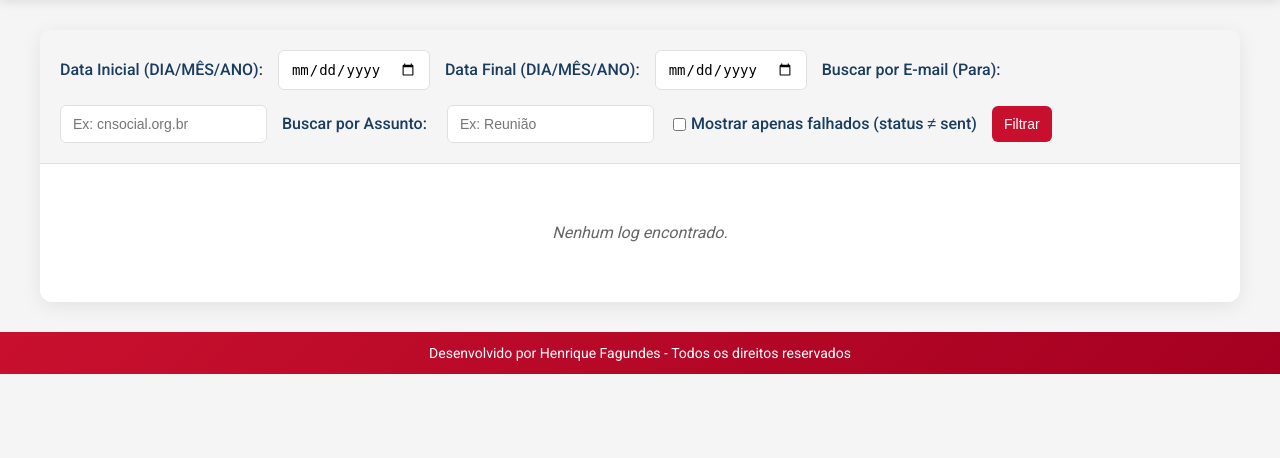
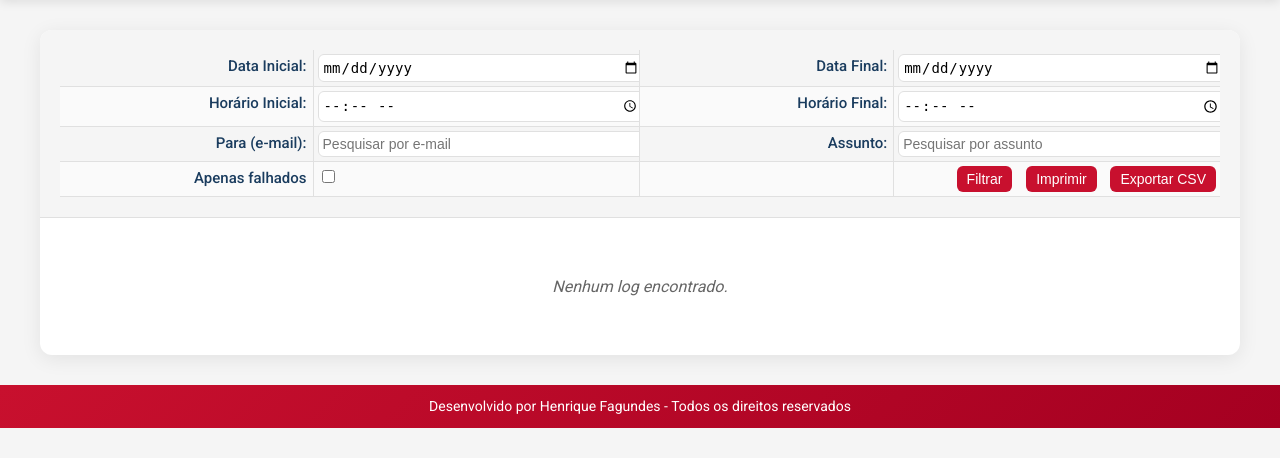
Before and after one commit to clubenaval/relatorios-smtp, a Flask app: template templates/report.html in a window 1280 px wide. Shown: the part 100-558 px from the top of the page. Run offline with Flask 3, Linux system fonts and the light colour scheme; the template is opened without the code that fills it, so the values that code supplies are empty; parts of the project's set-up code (start-up, migrations or seed data) failed here and were passed over.

Commit message:
Filtrar por Horário

```diff
--- a/app.py
+++ b/app.py
@@ -134,30 +134,28 @@ def import_emails():
             flash(f'Importação realizada com sucesso. {rowcount} novos logs inseridos.')
     except Exception as e:
         logging.error(f"Erro ao executar importação manual: {e}")
-        flash(f'Erro ao executar importação: {str(e)}')
+        flash(f'Erro ao executar importação: {e}')
     return redirect(url_for('index'))
 
-@app.route('/')
+@app.route('/', methods=['GET'])
 @login_required
 def index():
     start_date = request.args.get('start_date')
     end_date = request.args.get('end_date')
+    start_time = request.args.get('start_time')
+    end_time = request.args.get('end_time')
     search_email = request.args.get('search_email', '').strip()
     search_subject = request.args.get('search_subject', '').strip()
     status_filter = request.args.get('status_filter')
-    page = int(request.args.get('page', 1))
     sort_by = request.args.get('sort_by', 'date')
     sort_order = request.args.get('sort_order', 'desc')
-
-    if request.args.get('clear_search'):
-        return redirect('/')
 
     today = datetime.now(pytz.timezone(TZ)).date().isoformat()
 
     use_date_filter = bool(start_date or end_date)
     if use_date_filter:
         if start_date and end_date and start_date > end_date:
-            logging.warning("Data inicial maior que final; ignorando filtro.")
+            logging.warning("Data inicial maior que final; ignorando filtro de data.")
             use_date_filter = False
             start_date = None
             end_date = None
@@ -166,38 +164,27 @@ def index():
         elif end_date and not start_date:
             start_date = end_date
 
+    use_time_filter = bool(start_time or end_time)
+    if use_time_filter:
+        if start_time and end_time and start_time > end_time:
+            logging.warning("Horário inicial maior que final; ignorando filtro de horário.")
+            use_time_filter = False
+            start_time = None
+            end_time = None
+        if start_time and not end_time:
+            end_time = start_time
+        elif end_time and not start_time:
+            start_time = end_time
+
     is_search = bool(search_email or search_subject)
     if not is_search and not use_date_filter:
         start_date = today
         end_date = today
         use_date_filter = True
 
-    per_page = 100  # Número de itens por página
     try:
         conn = get_conn(DB_HOST, DB_USER, DB_PASSWORD, DB_NAME, DB_PORT)
         cur = conn.cursor(dictionary=True)
-
-        count_query = "SELECT COUNT(*) as total FROM email_logs"
-        params = []
-        where = []
-        if use_date_filter:
-            where.append("log_date BETWEEN %s AND %s")
-            params.extend([start_date, end_date])
-        if search_email:
-            where.append("to_email LIKE %s")
-            params.append(f"%{search_email}%")
-        if search_subject:
-            where.append("subject LIKE %s")
-            params.append(f"%{search_subject}%")
-        if status_filter == 'failed':
-            where.append("status != 'sent'")
-        if where:
-            count_query += " WHERE " + " AND ".join(where)
-        cur.execute(count_query, params)
-        total = cur.fetchone()['total']
-        total_pages = (total + per_page - 1) // per_page if total > 0 else 0
-
-        use_pagination = total > per_page
 
         query = "SELECT * FROM email_logs"
         params = []
@@ -205,6 +192,9 @@ def index():
         if use_date_filter:
             where.append("log_date BETWEEN %s AND %s")
             params.extend([start_date, end_date])
+        if use_time_filter:
+            where.append("log_time BETWEEN %s AND %s")
+            params.extend([start_time, end_time])
         if search_email:
             where.append("to_email LIKE %s")
             params.append(f"%{search_email}%")
@@ -222,18 +212,15 @@ def index():
         else:
             query += f" ORDER BY log_time {order_direction}, log_date {order_direction}"
 
-        if use_pagination:
-            query += " LIMIT %s OFFSET %s"
-            params.extend([per_page, (page - 1) * per_page])
-
         cur.execute(query, params)
         logs = cur.fetchall()
-        return render_template('report.html', logs=logs, today=today, start_date=start_date, end_date=end_date,
+        return render_template('report.html', logs=logs, start_date=start_date, end_date=end_date, start_time=start_time, end_time=end_time,
                                search_email=search_email, search_subject=search_subject, status_filter=status_filter,
-                               page=page, total_pages=total_pages, is_search=is_search, use_pagination=use_pagination,
-                               sort_by=sort_by, sort_order=sort_order, auth_mode=AUTH_MODE)
+                               sort_by=sort_by, sort_order=sort_order, use_date_filter=use_date_filter, use_time_filter=use_time_filter, auth_mode=AUTH_MODE)
+
     except Exception as e:
-        return f"Erro ao consultar o banco de dados: {e}"
+        flash(f'Erro ao consultar o banco de dados: {e}')
+        return redirect(url_for('index'))
     finally:
         try:
             cur.close()
@@ -246,23 +233,20 @@ def index():
 def print_report():
     start_date = request.args.get('start_date')
     end_date = request.args.get('end_date')
+    start_time = request.args.get('start_time')
+    end_time = request.args.get('end_time')
     search_email = request.args.get('search_email', '').strip()
     search_subject = request.args.get('search_subject', '').strip()
     status_filter = request.args.get('status_filter')
-    # Removendo paginação para incluir todos os resultados
-    page = None  # Ignora o parâmetro page
     sort_by = request.args.get('sort_by', 'date')
     sort_order = request.args.get('sort_order', 'desc')
-
-    if request.args.get('clear_search'):
-        return redirect('/print-report')
 
     today = datetime.now(pytz.timezone(TZ)).date().isoformat()
 
     use_date_filter = bool(start_date or end_date)
     if use_date_filter:
         if start_date and end_date and start_date > end_date:
-            logging.warning("Data inicial maior que final; ignorando filtro.")
+            logging.warning("Data inicial maior que final; ignorando filtro de data.")
             use_date_filter = False
             start_date = None
             end_date = None
@@ -270,6 +254,18 @@ def print_report():
             end_date = start_date
         elif end_date and not start_date:
             start_date = end_date
+
+    use_time_filter = bool(start_time or end_time)
+    if use_time_filter:
+        if start_time and end_time and start_time > end_time:
+            logging.warning("Horário inicial maior que final; ignorando filtro de horário.")
+            use_time_filter = False
+            start_time = None
+            end_time = None
+        if start_time and not end_time:
+            end_time = start_time
+        elif end_time and not start_time:
+            start_time = end_time
 
     is_search = bool(search_email or search_subject)
     if not is_search and not use_date_filter:
@@ -287,6 +283,9 @@ def print_report():
         if use_date_filter:
             where.append("log_date BETWEEN %s AND %s")
             params.extend([start_date, end_date])
+        if use_time_filter:
+            where.append("log_time BETWEEN %s AND %s")
+            params.extend([start_time, end_time])
         if search_email:
             where.append("to_email LIKE %s")
             params.append(f"%{search_email}%")
@@ -323,6 +322,8 @@ def print_report():
 def export_csv():
     start_date = request.args.get('start_date')
     end_date = request.args.get('end_date')
+    start_time = request.args.get('start_time')
+    end_time = request.args.get('end_time')
     search_email = request.args.get('search_email', '').strip()
     search_subject = request.args.get('search_subject', '').strip()
     status_filter = request.args.get('status_filter')
@@ -343,6 +344,18 @@ def export_csv():
         elif end_date and not start_date:
             start_date = end_date
 
+    use_time_filter = bool(start_time or end_time)
+    if use_time_filter:
+        if start_time and end_time and start_time > end_time:
+            logging.warning("Horário inicial maior que final; ignorando filtro de horário.")
+            use_time_filter = False
+            start_time = None
+            end_time = None
+        if start_time and not end_time:
+            end_time = start_time
+        elif end_time and not start_time:
+            start_time = end_time
+
     is_search = bool(search_email or search_subject)
     if not is_search and not use_date_filter:
         start_date = today
@@ -359,6 +372,9 @@ def export_csv():
         if use_date_filter:
             where.append("log_date BETWEEN %s AND %s")
             params.extend([start_date, end_date])
+        if use_time_filter:
+            where.append("log_time BETWEEN %s AND %s")
+            params.extend([start_time, end_time])
         if search_email:
             where.append("to_email LIKE %s")
             params.append(f"%{search_email}%")
--- a/templates/report.html
+++ b/templates/report.html
@@ -326,7 +326,22 @@
                 text-align: center;
                 margin-bottom: 20px;
             }
-
+.filters {
+    display: block !important;
+    overflow: hidden !important;
+}
+.filters table {
+    table-layout: fixed !important;
+    width: 100% !important;
+    border-collapse: collapse !important;
+}
+.filters table td {
+    padding: 0px !important;
+    vertical-align: middle !important;
+}
+.filters table td:first-child {
+    width: 160px !important;
+}
             .signature {
                 text-align: center;
                 margin-top: 20px;
@@ -350,34 +365,61 @@
     </div>
 
     <main>
-        <section class="filters">
-            <form method="GET">
-                <label for="start_date">Data Inicial (DIA/MÊS/ANO):</label>
-                <input type="date" id="start_date" name="start_date" value="{{ start_date if start_date else (today if not search_email and not search_subject else '') }}">
-
-                <label for="end_date">Data Final (DIA/MÊS/ANO):</label>
-                <input type="date" id="end_date" name="end_date" value="{{ end_date if end_date else (today if not search_email and not search_subject else '') }}">
-
-                <label for="search_email">Buscar por E-mail (Para):</label>
-                <input type="text" id="search_email" name="search_email" value="{{ search_email }}" placeholder="Ex: cnsocial.org.br">
-
-                <label for="search_subject">Buscar por Assunto:</label>
-                <input type="text" id="search_subject" name="search_subject" value="{{ search_subject }}" placeholder="Ex: Reunião">
-
-                <label class="checkbox-label" for="status_filter">
-                    <input type="checkbox" id="status_filter" name="status_filter" value="failed" {% if status_filter == 'failed' %}checked{% endif %}>
-                    Mostrar apenas falhados (status ≠ sent)
-                </label>
-
-                <button type="submit">Filtrar</button>
-                {% if search_email or search_subject or start_date or end_date or status_filter %}
-                <button type="submit" name="clear_search" value="1">Limpar Busca</button>
-                <button type="button" id="printReportButton" class="import-btn" onclick="preparePrint()">Preparar impressão</button>
-                <button type="button" class="export-btn" onclick="exportCSV()">CSV</button>
-                {% endif %}
-            </form>
-        </section>
-
+        <div class="filters" style="display: block; overflow: hidden;">
+        <form action="/" method="GET">
+            <table style="border-collapse: collapse; width: 100%; table-layout: fixed;">
+            <tr>
+                <td style="width: 15%; padding: 4px 6px; text-align: right;">
+                <label for="start_date">Data Inicial:</label>
+                </td>
+                <td style="width: 20%; padding: 4px;">
+                <input type="date" id="start_date" name="start_date"
+                    value="{{ start_date if start_date else '' }}"
+                    {% if search_email or search_subject %} disabled {% endif %}
+                    style="width: 100%; padding: 4px;">
+                </td>
+                <td style="width: 15%; padding: 4px 6px; text-align: right;">
+                <label for="end_date">Data Final:</label>
+                </td>
+                <td style="width: 20%; padding: 4px;">
+                <input type="date" id="end_date" name="end_date"
+                    value="{{ end_date if end_date else '' }}"
+                    {% if search_email or search_subject %} disabled {% endif %}
+                    style="width: 100%; padding: 4px;">
+                </td>
+            </tr>
+            <tr>
+                <td style="padding: 4px 6px; text-align: right;"><label for="start_time">Horário Inicial:</label></td>
+                <td style="padding: 4px;"><input type="time" id="start_time" name="start_time"
+                value="{{ start_time if start_time else '' }}" style="width: 100%; padding: 4px;"></td>
+                <td style="padding: 4px 6px; text-align: right;"><label for="end_time">Horário Final:</label></td>
+                <td style="padding: 4px;"><input type="time" id="end_time" name="end_time"
+                value="{{ end_time if end_time else '' }}" style="width: 100%; padding: 4px;"></td>
+            </tr>
+            <tr>
+                <td style="padding: 4px 6px; text-align: right;"><label for="search_email">Para (e-mail):</label></td>
+                <td style="padding: 4px;"><input type="text" id="search_email" name="search_email"
+                value="{{ search_email if search_email else '' }}" placeholder="Pesquisar por e-mail"
+                style="width: 100%; padding: 4px;"></td>
+                <td style="padding: 4px 6px; text-align: right;"><label for="search_subject">Assunto:</label></td>
+                <td style="padding: 4px;"><input type="text" id="search_subject" name="search_subject"
+                value="{{ search_subject if search_subject else '' }}" placeholder="Pesquisar por assunto"
+                style="width: 100%; padding: 4px;"></td>
+            </tr>
+            <tr>
+                <td style="padding: 4px 6px; text-align: right;"><label>Apenas falhados</label></td>
+                <td style="padding: 4px;"><input type="checkbox" name="status_filter" value="failed"
+                {% if status_filter == 'failed' %} checked {% endif %}></td>
+                <td></td>
+                <td style="padding: 4px; text-align: right;">
+                <button type="submit" style="padding: 5px 10px;">Filtrar</button>
+                <button type="button" class="export-btn" onclick="preparePrint()" style="padding: 5px 10px;">Imprimir</button>
+                <button type="button" class="export-btn" onclick="exportCSV()" style="padding: 5px 10px;">Exportar CSV</button>
+                </td>
+            </tr>
+            </table>
+        </form>
+        </div>
         {% if logs %}
         {% if use_pagination %}
         <div class="results-info">
```
